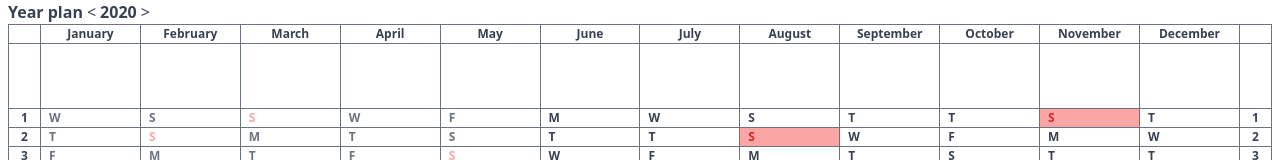
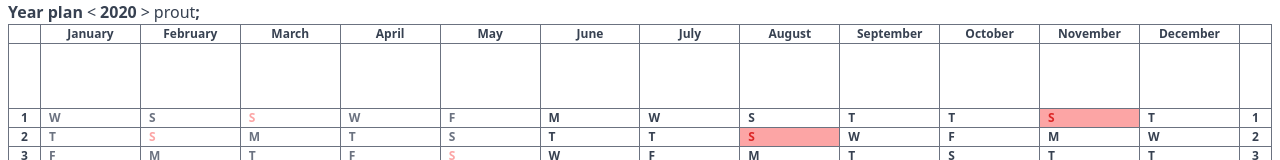
Before and after one commit to beaucouplus/calendar, a React (Create React App) app: page / in a window 1280 px wide. Shown: the top 160 px of the page. Built offline with nearby package versions, Linux system fonts and the light colour scheme.

Commit message:
display events > add modal component - WIP

```diff
--- a/public/index.html
+++ b/public/index.html
@@ -19,30 +19,10 @@
       href="https://unpkg.com/tailwindcss@^1.0/dist/tailwind.min.css"
       rel="stylesheet"
     />
-    <!--
-
-      Notice the use of %PUBLIC_URL% in the tags above.
-      It will be replaced with the URL of the `public` folder during the build.
-      Only files inside the `public` folder can be referenced from the HTML.
-
-      Unlike "/favicon.ico" or "favicon.ico", "%PUBLIC_URL%/favicon.ico" will
-      work correctly both with client-side routing and a non-root public URL.
-      Learn how to configure a non-root public URL by running `npm run build`.
-    -->
     <title>React App</title>
   </head>
-  <body class="h-screen">
+  <body>
     <noscript>You need to enable JavaScript to run this app.</noscript>
     <div id="root" class="h-screen"></div>
-    <!--
-      This HTML file is a template.
-      If you open it directly in the browser, you will see an empty page.
-
-      You can add webfonts, meta tags, or analytics to this file.
-      The build step will place the bundled scripts into the <body> tag.
-
-      To begin the development, run `npm start` or `yarn start`.
-      To create a production bundle, use `npm run build` or `yarn build`.
-    -->
   </body>
 </html>
--- a/src/App.js
+++ b/src/App.js
@@ -1,5 +1,7 @@
 import React, { useState } from "react";
 import CalendarYearTable from "./CalendarYearTable";
+import Modal from "./Modal";
+import Button from "./Button";
 
 function App() {
   const [year, setYear] = useState(new Date().getFullYear());
@@ -22,14 +24,9 @@ function Header({ year, onSetYear }) {
       <Button callBack={previousYear}>{"<"}</Button>
       {year}
       <Button callBack={nextYear}>{">"}</Button>
+      <Modal />
     </div>
   );
 }
 
-const Button = ({ children, callBack }) => (
-  <button onClick={callBack} className="px-1 focus:outline-none">
-    {children}
-  </button>
-);
-
 export default App;
--- /dev/null
+++ b/src/Button.js
@@ -0,0 +1,9 @@
+import React from "react";
+
+const Button = ({ children, callBack }) => (
+  <button onClick={callBack} className="px-1 focus:outline-none">
+    {children}
+  </button>
+);
+
+export default Button;
--- /dev/null
+++ b/src/Modal.js
@@ -0,0 +1,52 @@
+import React, { useState, useEffect } from "react";
+import ReactDOM from "react-dom";
+import Button from "./Button";
+function Modal() {
+  const [isShown, setIsShown] = useState(false);
+  const triggerText = "prout";
+
+  useEffect(() => console.log(isShown));
+
+  function openModal() {
+    setIsShown(true);
+  }
+
+  function closeModal() {
+    setIsShown(false);
+  }
+  return (
+    <>
+      <ModalTrigger triggerText={triggerText} onShowModal={() => openModal()} />
+      ;
+      {isShown ? (
+        <ModalContent onCloseModal={() => closeModal()} />
+      ) : (
+        <React.Fragment />
+      )}
+    </>
+  );
+}
+
+function ModalTrigger({ triggerText, onShowModal }) {
+  return (
+    <button className="" onClick={onShowModal}>
+      {triggerText}
+    </button>
+  );
+}
+
+function ModalContent({ onCloseModal }) {
+  return ReactDOM.createPortal(
+    <aside className="absolute top-0 left-0 bg-transparent w-screen h-screen flex items-center">
+      <div className="bg-white top-50 left-50 max-w-sm mx-auto z-40 p-2">
+        <div className="w-full">
+          <Button callBack={onCloseModal}>Close</Button>
+        </div>
+
+        <div className="modal-body">Show me something</div>
+      </div>
+    </aside>,
+    document.body
+  );
+}
+export default Modal;
```
